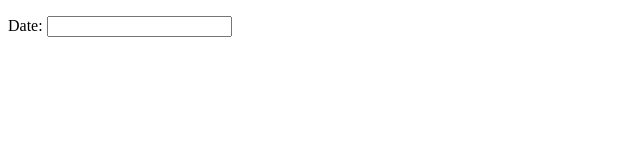
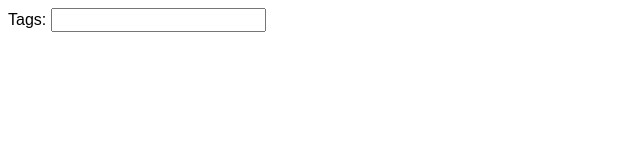
Before and after one commit to YudhaYuki/jQuery-UI, a plain HTML site: page index.html in a window 1280 px wide. Shown: the whole page, without its empty margins (0-640 px from the left). Drawn offline with Linux system fonts and the light colour scheme.

Commit message:
WIDGET: Autocomplete

```diff
--- a/index.html
+++ b/index.html
@@ -21,8 +21,10 @@
 </head>
 <body>
 
-<p>Date: <input type="text" id="datepicker"></p>
-
+<div class="ui-widget">
+    <label for="tags">Tags: </label>
+    <input id="tags">
+</div>
 
 </body>
 </html>
--- a/js/main.js
+++ b/js/main.js
@@ -1,10 +1,14 @@
 $(document).ready(function() {
 
-    $('#datepicker').datepicker({
-        minDate: 0,
-        maxDate: 10,
-        dayNamesMin: ["Sen","Sel", "Tu", "We", "Th", "Fr", "Sa"]
+    var list = [
+        "ford",
+        "chevy",
+        "honda"
+    ]
+
+    $('#tags').autocomplete({
+        source: list,
+        minlength: 3
     });
 
-
 });
```
Also changed, not shown: js/datepicker.js (added, +9 -0 lines).
